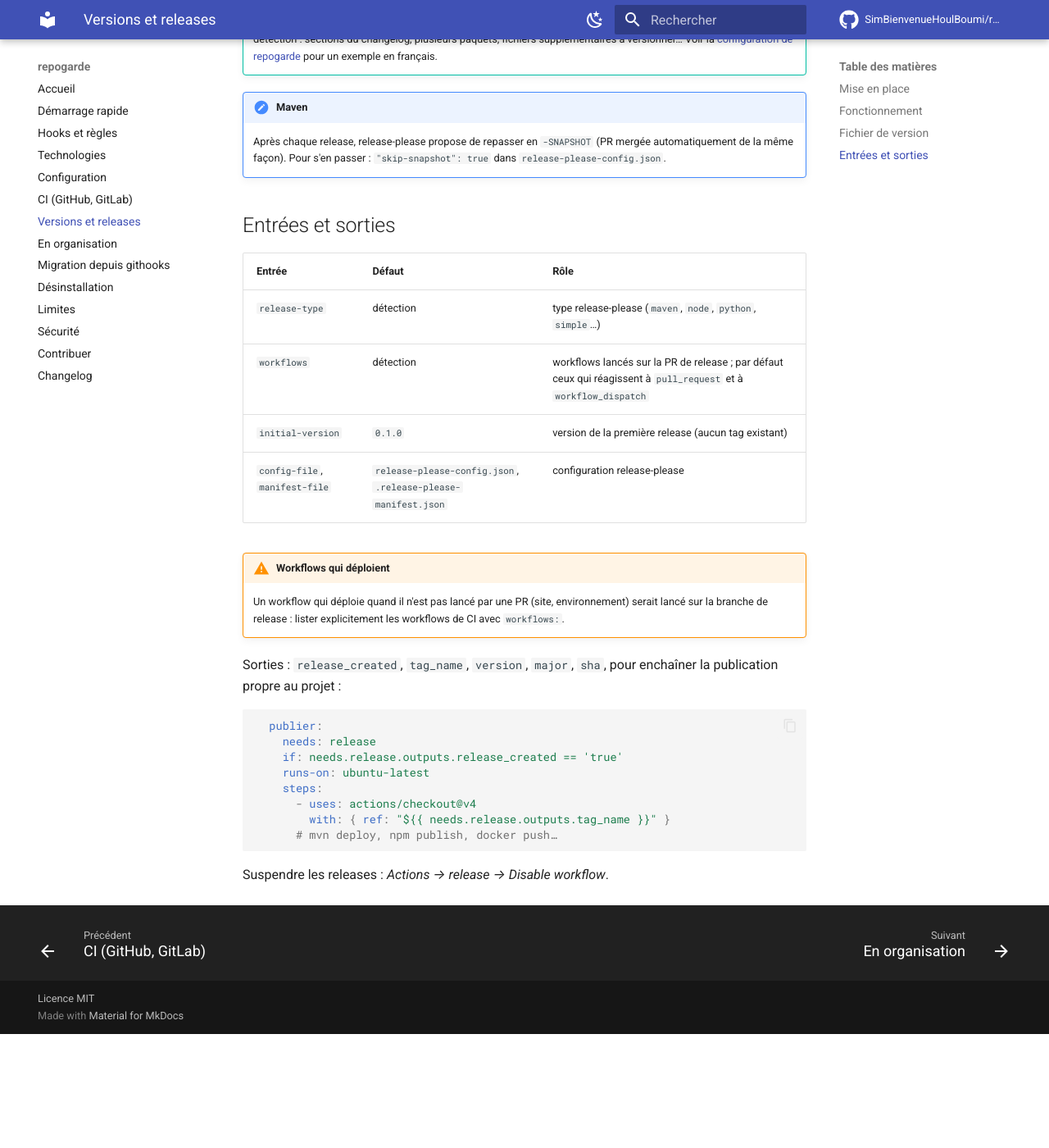
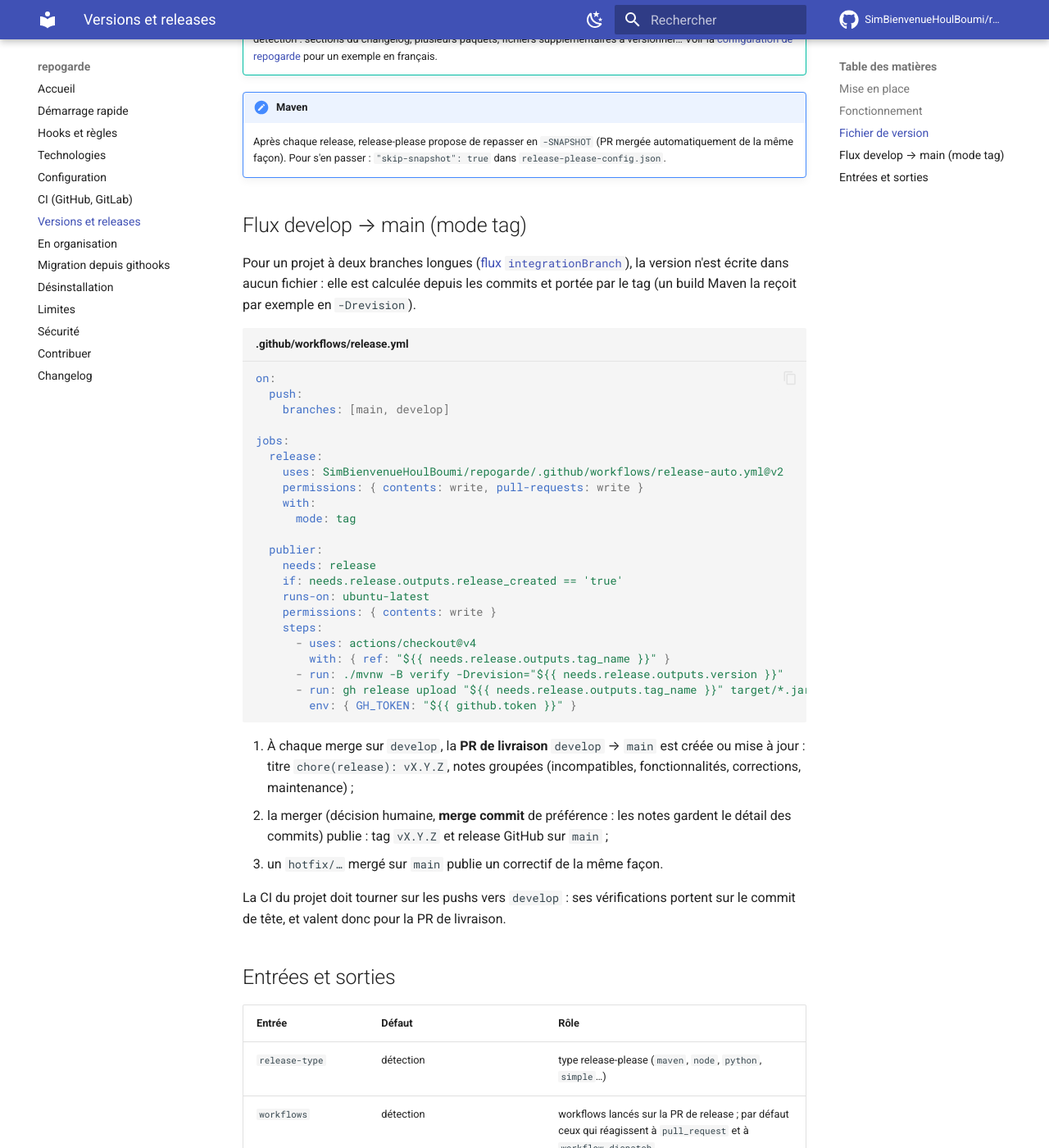
Before and after one commit to SimBienvenueHoulBoumi/githooks, an MkDocs documentation site: the page built from docs/releases.md, in a window 1280 px wide and 1400 px high, scrolled down 2319 px. Shown: the whole window at 82% size. Built offline with MkDocs 1.6.1 and Material for MkDocs 9.7.7, drawn with Linux system fonts in a browser that asks for light colours; comment, search, counter and statistics services are not loaded; before the commit the page ends 3580 px from its top, so only the background shows below that; some of the changed text lies outside the part shown.

Commit message:
feat(release): mode tag pour le flux develop → main
PR de livraison develop → main tenue à jour (version prévue, notes) ;
au merge sur main, tag et release, sans fichier de version.

````diff
--- a/docs/releases.md
+++ b/docs/releases.md
@@ -76,6 +76,41 @@ Le type de projet est détecté d'après les fichiers à la racine :
 !!! note "Maven"
     Après chaque release, release-please propose de repasser en `-SNAPSHOT` (PR mergée automatiquement de la même façon). Pour s'en passer : `"skip-snapshot": true` dans `release-please-config.json`.
 
+## Flux develop → main (mode tag)
+
+Pour un projet à deux branches longues ([flux `integrationBranch`](configuration.md#flux-avec-branche-dintegration-develop)), la version n'est écrite dans aucun fichier : elle est calculée depuis les commits et portée par le tag (un build Maven la reçoit par exemple en `-Drevision`).
+
+```yaml title=".github/workflows/release.yml"
+on:
+  push:
+    branches: [main, develop]
+
+jobs:
+  release:
+    uses: SimBienvenueHoulBoumi/repogarde/.github/workflows/release-auto.yml@v2
+    permissions: { contents: write, pull-requests: write }
+    with:
+      mode: tag
+
+  publier:
+    needs: release
+    if: needs.release.outputs.release_created == 'true'
+    runs-on: ubuntu-latest
+    permissions: { contents: write }
+    steps:
+      - uses: actions/checkout@v4
+        with: { ref: "${{ needs.release.outputs.tag_name }}" }
+      - run: ./mvnw -B verify -Drevision="${{ needs.release.outputs.version }}"
+      - run: gh release upload "${{ needs.release.outputs.tag_name }}" target/*.jar
+        env: { GH_TOKEN: "${{ github.token }}" }
+```
+
+1. À chaque merge sur `develop`, la **PR de livraison** `develop` → `main` est créée ou mise à jour : titre `chore(release): vX.Y.Z`, notes groupées (incompatibles, fonctionnalités, corrections, maintenance) ;
+2. la merger (décision humaine, **merge commit** de préférence : les notes gardent le détail des commits) publie : tag `vX.Y.Z` et release GitHub sur `main` ;
+3. un `hotfix/…` mergé sur `main` publie un correctif de la même façon.
+
+La CI du projet doit tourner sur les pushs vers `develop` : ses vérifications portent sur le commit de tête, et valent donc pour la PR de livraison.
+
 ## Entrées et sorties
 
 | Entrée | Défaut | Rôle |
@@ -83,6 +118,8 @@ Le type de projet est détecté d'après les fichiers à la racine :
 | `release-type` | détection | type release-please (`maven`, `node`, `python`, `simple`…) |
 | `workflows` | détection | workflows lancés sur la PR de release ; par défaut ceux qui réagissent à `pull_request` et à `workflow_dispatch` |
 | `initial-version` | `0.1.0` | version de la première release (aucun tag existant) |
+| `mode` | `pr` | `tag` : flux develop → main, sans PR de release ni fichier de version |
+| `integration-branch`, `main-branch` | `develop`, `main` | branches du mode tag |
 | `config-file`, `manifest-file` | `release-please-config.json`, `.release-please-manifest.json` | configuration release-please |
 
 !!! warning "Workflows qui déploient"
--- a/release-please-config.json
+++ b/release-please-config.json
@@ -24,7 +24,8 @@
         "templates/project/lefthook.yml",
         "templates/project/gitlab-ci.yml",
         "templates/project/.github/workflows/repogarde.yml",
-        "templates/project/.github/workflows/release.yml"
+        "templates/project/.github/workflows/release.yml",
+        ".github/workflows/release-auto.yml"
       ]
     }
   }
````
Also changed, not shown: 1 other file.
